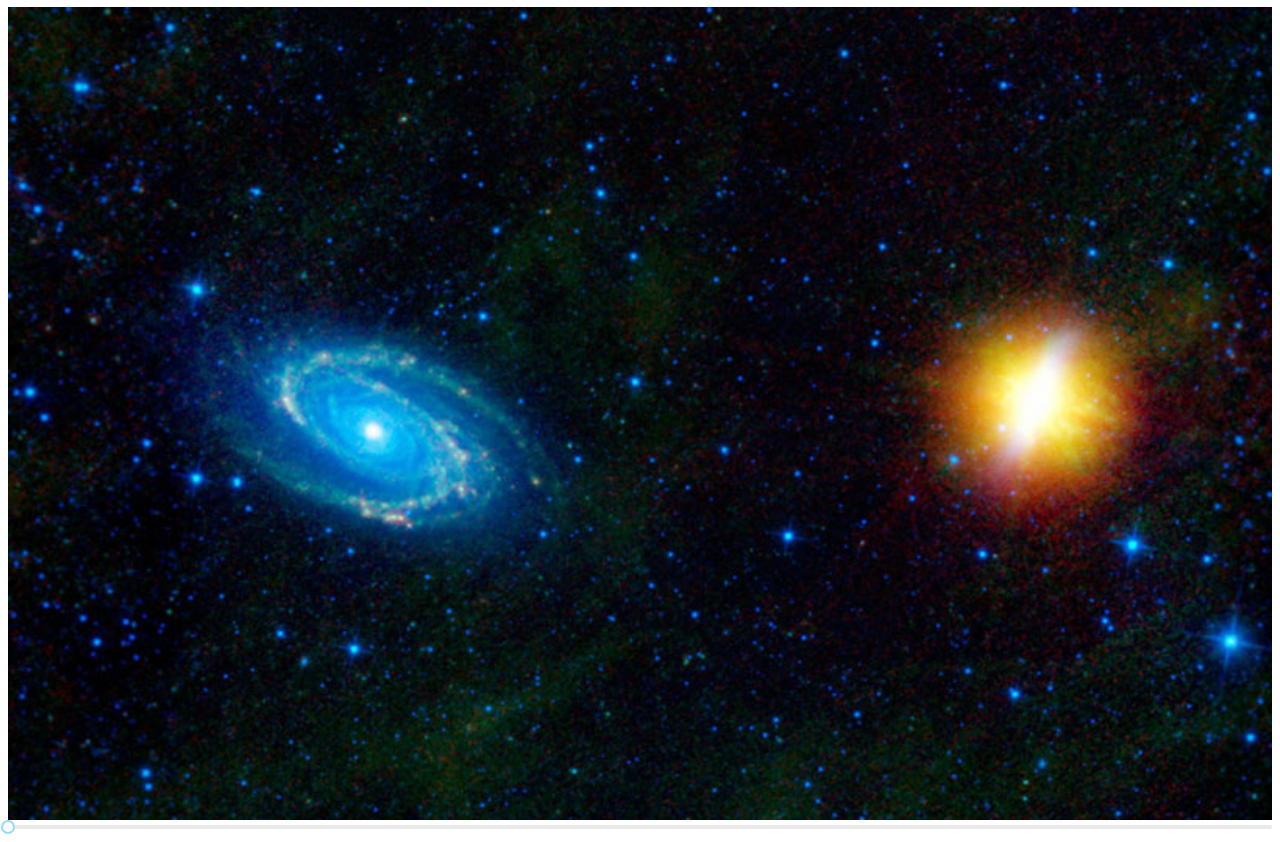
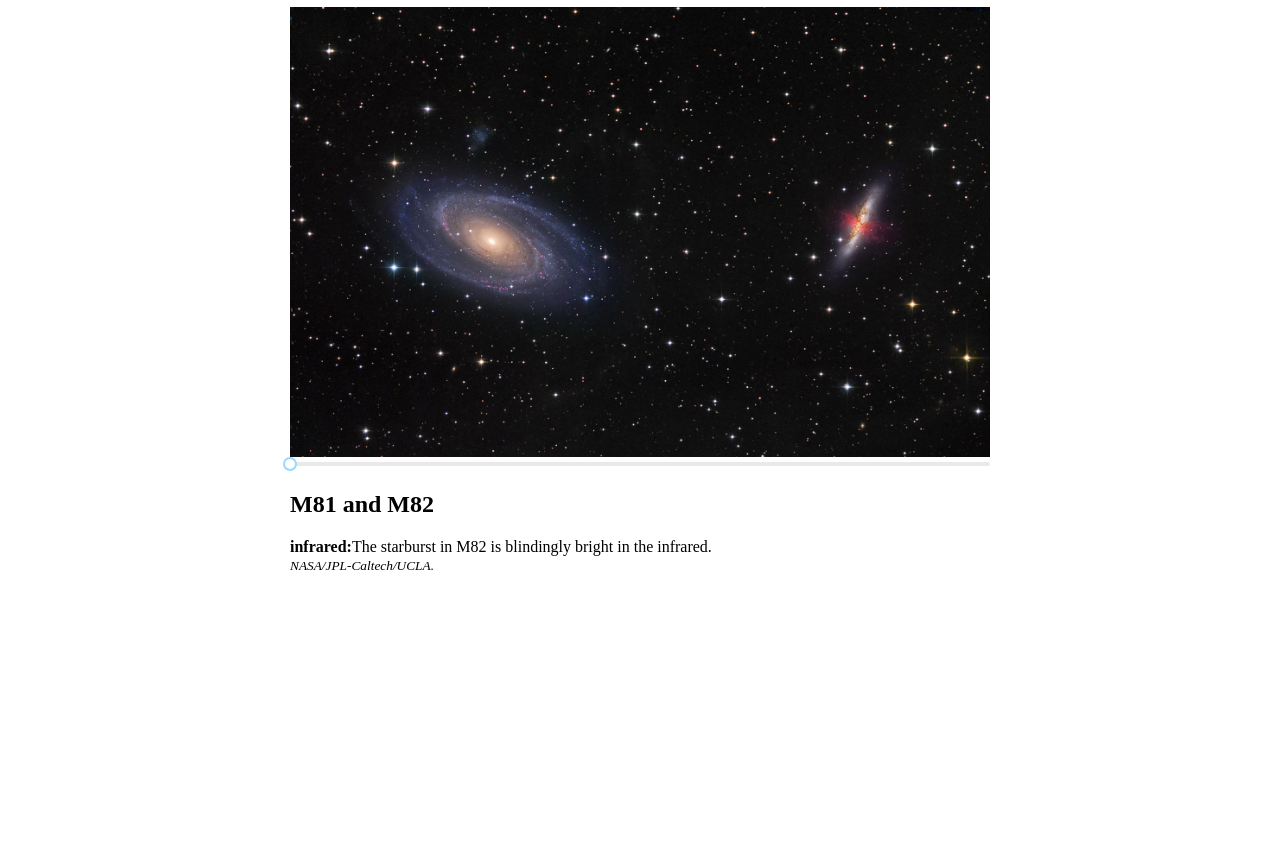
Before and after one commit to phil-the-dev/spectra_sliders, a Gatsby site: page /m81_and_m82/ in a window 1280 px wide. Shown: the part 73-915 px from the top of the page. After the commit the page ends 829 px from the top, so only its background shows below. Built offline with nearby package versions, Linux system fonts and the light colour scheme; Gatsby itself is replaced by a stand-in of ours.

Commit message:
breaking up opacity states by wavelengths

```diff
--- a/src/components/sliders/m81_and_m82/index.md
+++ b/src/components/sliders/m81_and_m82/index.md
@@ -5,15 +5,15 @@ base_image:
   {
     img: ./visible.jpg,
     wavelength: visible,
-    description: this is visible,
-    credits: NASA/JPL-Caltech/UCLA.
+    description: The galaxies are of similar brightness in visible light.,
+    credit: NASA/JPL-Caltech/UCLA.
   }
 images: [
   {
     img: ./infrared.jpg,
-    wavelength: visible,
-    description: this is not visible,
-    credits: NASA/JPL-Caltech/UCLA.
+    wavelength: infrared,
+    description: The starburst in M82 is blindingly bright in the infrared.,
+    credit: NASA/JPL-Caltech/UCLA.
   }
 ]
 ---
--- a/src/components/templates/slider-post.js
+++ b/src/components/templates/slider-post.js
@@ -15,40 +15,68 @@ const sliderStyle = {
 class SliderPostTemplate extends React.Component {
   constructor(props) {
     super(props)
+    const { post } = this.props.data
+    const post_data = post.frontmatter;
+    let opacities = {};
+
+    post_data.images.map((i) => {
+      opacities[i.wavelength] = 0;
+    });
+    console.log(opacities)
     this.state = {
-      opacity: 100
+      opacities
     }
   }
 
-  SliderChange = (event) => {
+  SliderChange = (event, wavelength) => {
+    let opec = this.state.opacities;
+    opec[wavelength] = event
     this.setState({
-      opacity: event
+      opacities: opec
     })
   }
 
   render() {
     const { post } = this.props.data
 
-    let opac = this.state.opacity;
+    let opac = this.state.opacities;
+    let post_data = post.frontmatter;
     return (
+      <div className="slider" style={{ height: window.innerHeight }}>
+        <h1>{post_data.title}</h1>
         <div>
-        <h1>{post.frontmatter.title}</h1>
-        <div className="slider">
           <div className="slider-body">
-            <Img fluid={post.frontmatter.base_image.img.childImageSharp.fluid} />
-            {post.frontmatter.images.map((i) => {
+            <Img fluid={post_data.base_image.img.childImageSharp.fluid} />
+            {post_data.images.map((i) => {
+
               return (
                 <Img
                   className='slide'
                   fluid={i.img.childImageSharp.fluid}
-                  style={{ opacity: opac / 100, ...sliderStyle }}
+                  style={{ opacity: opac[i.wavelength] / 100, ...sliderStyle }}
                 />
               )
             })}
           </div>
+
+          <Slider onChange={e => this.SliderChange(e, 'infrared')} />
         </div>
-        <Slider onChange={this.SliderChange.bind(this)} />
+        <h2>{post_data.title}</h2>
         {/* <div dangerouslySetInnerHTML={{ __html: post.html }} /> */}
+        {post_data.images.map((i) => {
+          return (
+            <p>
+              <strong>{i.wavelength}:</strong>
+              {i.description}
+              <br />
+              <small>
+                <em>
+                  {i.credit}
+                </em>
+              </small>
+            </p>
+          )
+        })}
       </div>
     )
   }
@@ -62,8 +90,8 @@ export const pageQuery = graphql`
       html
       frontmatter {
         title
-                images{
-                  img{
+        images {
+          img {
             childImageSharp {
               fluid(maxWidth: 550) {
                 ...GatsbyImageSharpFluid
@@ -71,6 +99,8 @@ export const pageQuery = graphql`
             }
           }
           description
+          wavelength
+          credit
         }
         base_image {
           img {
--- a/src/components/templates/slider-post.scss
+++ b/src/components/templates/slider-post.scss
@@ -1,7 +1,11 @@
 .slider {
+  height: 1vh;
+  max-width: 700px;
+  margin: 0 auto;
+
   .slider-body{
     width: 100%;
-    min-height: 600px;
+    // min-height: 600px;
     position: relative;
   }
 }
```
Lines whose indentation alone changed are shown as unchanged.
